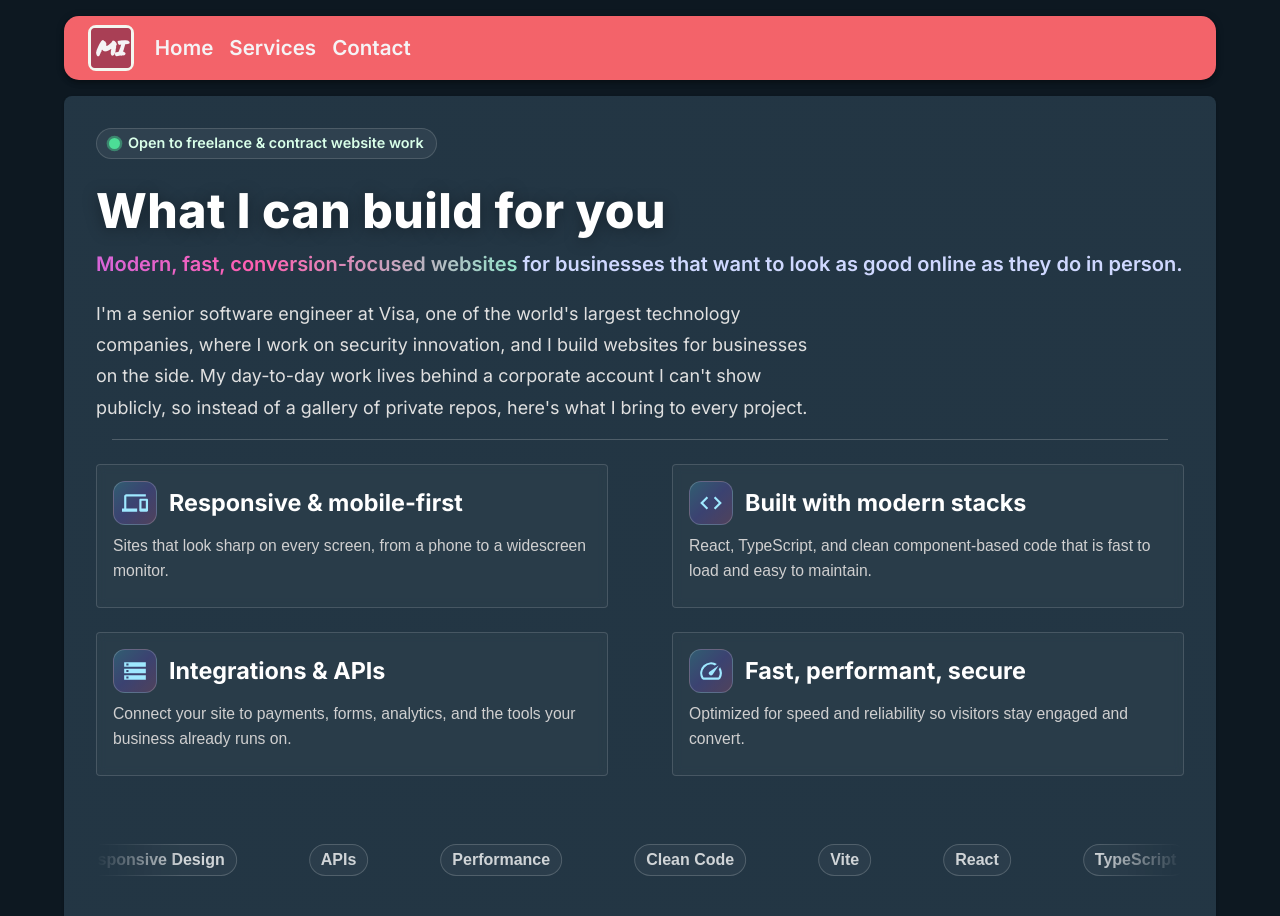
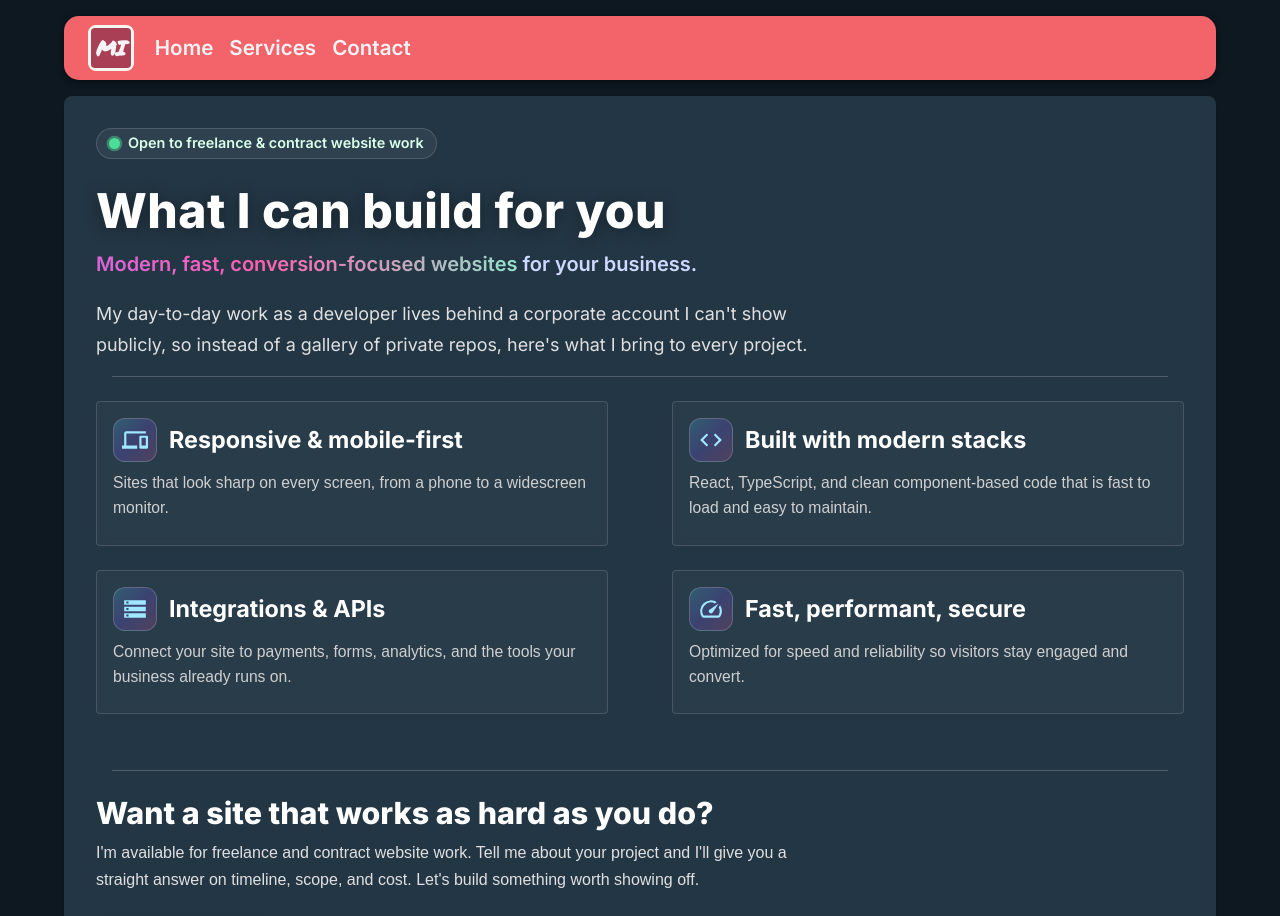
Before and after one commit to mattink37/web-portfolio-2025, a React (Vite) app: page /services in a window 1280 px wide. Shown: the top 916 px of the page. Built offline with nearby package versions, Linux system fonts and the light colour scheme; no server answers.

Commit message:
Trim redundancy on Services page

```diff
--- a/src/pages/MyWork/MyWork.tsx
+++ b/src/pages/MyWork/MyWork.tsx
@@ -1,4 +1,4 @@
-import { Button, Box, Card, CardContent, Chip, Divider, Grid2, Stack, Typography } from '@mui/material';
+import { Button, Box, Card, CardContent, Divider, Grid2, Stack, Typography } from '@mui/material';
 import EmailIcon from '@mui/icons-material/Email';
 import DevicesIcon from '@mui/icons-material/Devices';
 import CodeIcon from '@mui/icons-material/Code';
@@ -32,8 +32,6 @@ const capabilities: { icon: typeof CodeIcon; title: string; text: string }[] = [
     text: 'Optimized for speed and reliability so visitors stay engaged and convert.',
   },
 ];
-
-const stack = ['React', 'TypeScript', 'Material UI', 'Responsive Design', 'APIs', 'Performance', 'Clean Code', 'Vite'];
 
 const MyWork = () => {
   return (
@@ -70,7 +68,7 @@ const MyWork = () => {
             <Box component="span" className="mic-gradient-text">
               Modern, fast, conversion-focused websites
             </Box>{' '}
-            for businesses that want to look as good online as they do in person.
+            for your business.
           </Typography>
         </motion.div>
 
@@ -85,10 +83,8 @@ const MyWork = () => {
             maxWidth: 720,
           }}
         >
-          I'm a senior software engineer at Visa, one of the world's largest technology companies,
-          where I work on security innovation, and I build websites for businesses on the side.
-          My day-to-day work lives behind a corporate account I can't show publicly, so instead of
-          a gallery of private repos, here's what I bring to every project.
+          My day-to-day work as a developer lives behind a corporate account I can't show
+          publicly, so instead of a gallery of private repos, here's what I bring to every project.
         </Typography>
 
         <Divider variant="middle" sx={{ borderColor: 'rgba(255,255,255,0.2)', mt: 2, mb: 3 }} />
@@ -147,33 +143,6 @@ const MyWork = () => {
         </Grid2>
       ))}
 
-      {/* Tech marquee */}
-      <Grid2 size={{ xs: 12 }} sx={{ mt: 4, px: { xs: 2, sm: 4 } }}>
-        <Box className="mic-marquee" sx={{ display: 'block', width: '100%' }}>
-          <Box className="mic-marquee-track" sx={{ display: 'inline-block' }}>
-            {(() => {
-              const twice = [...stack, ...stack, ...stack, ...stack];
-              return twice.map((tech, i) => (
-                <Chip
-                  key={`${tech}-${i}`}
-                  label={tech}
-                  variant="outlined"
-                  sx={{
-                    ml: '24px',
-                    my: '12px',
-                    color: 'rgba(255,255,255,0.78)',
-                    borderColor: 'rgba(255,255,255,0.18)',
-                    bgcolor: 'rgba(255,255,255,0.04)',
-                    fontSize: '1rem',
-                    '& .MuiChip-label': { fontWeight: 600 },
-                  }}
-                />
-              ));
-            })()}
-          </Box>
-        </Box>
-      </Grid2>
-
       {/* CTA */}
       <Grid2 size={{ xs: 12 }} sx={{ mt: 4, px: { xs: 2, sm: 4 } }}>
         <Divider variant="middle" sx={{ borderColor: 'rgba(255,255,255,0.2)', mb: 3 }} />
```
